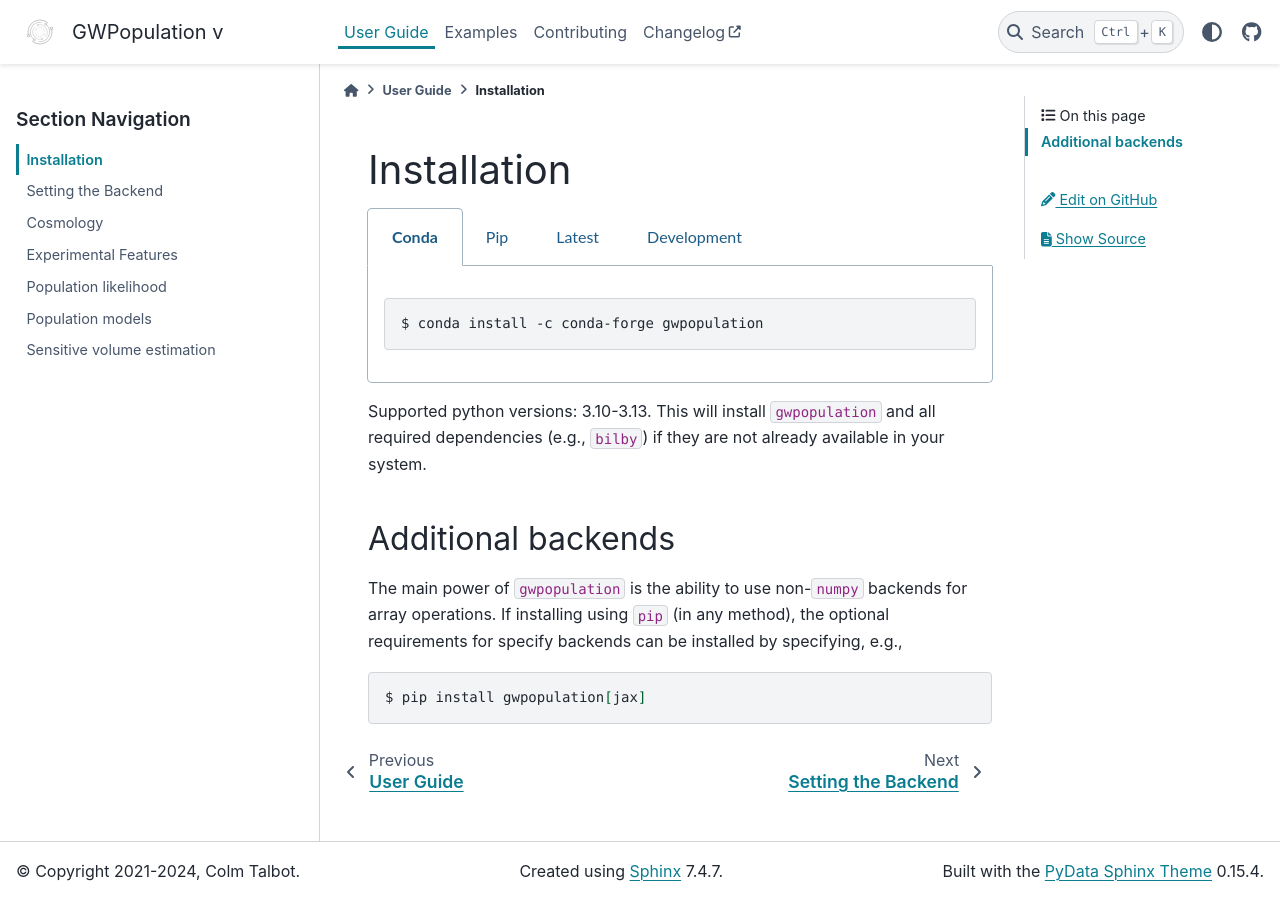
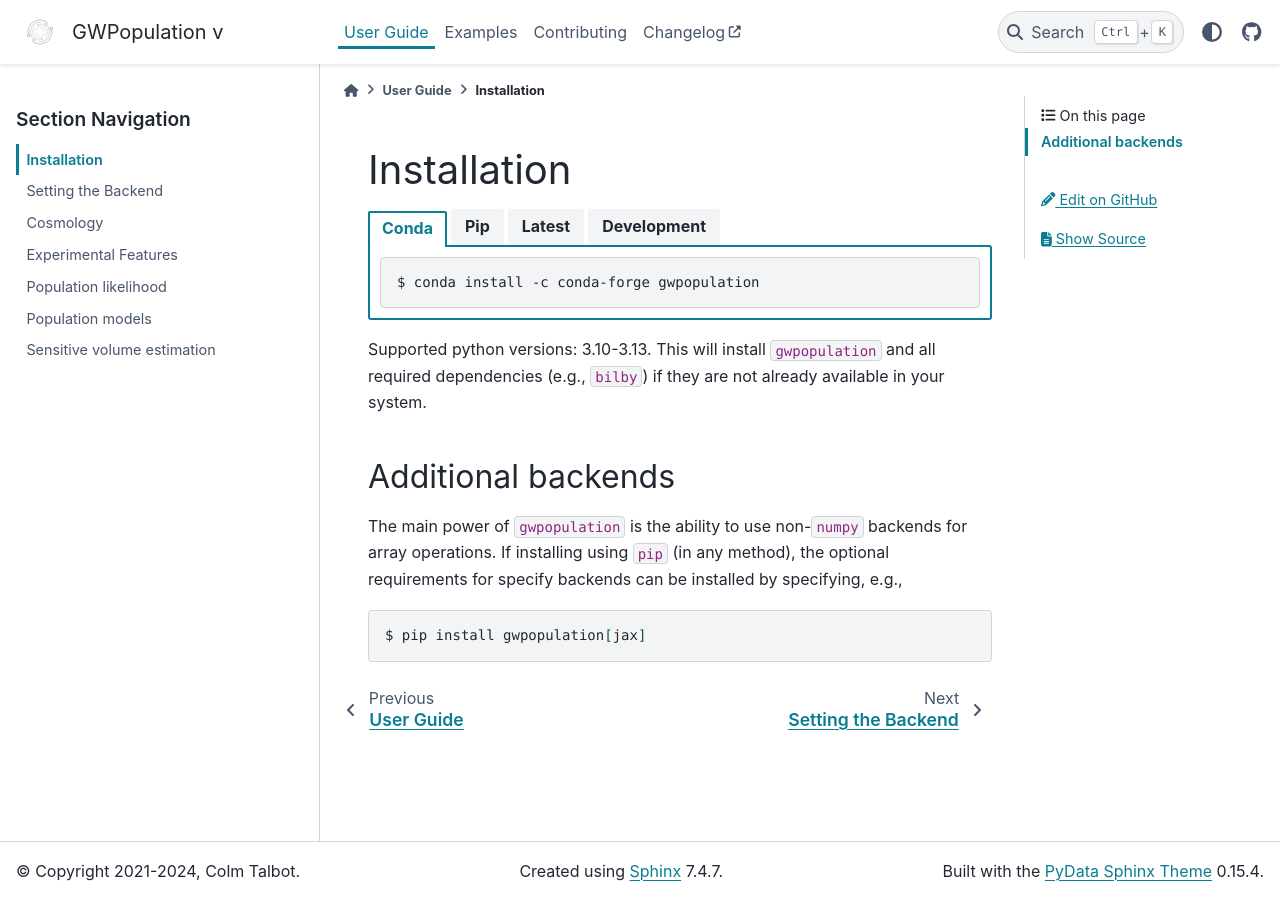
Before and after one commit to ColmTalbot/gwpopulation, a Sphinx documentation site: the page built from docs/guide/installation.rst, in a window 1280 px wide. Built offline with Sphinx 7.4.7 and the PyData theme 0.15.4, drawn with Linux system fonts in a browser that asks for light colours; pages that are not in the unit, such as notebooks, are missing from menus.

Commit message:
Replace sphinx-tabs with sphinx-design (#138)

```diff
--- a/docs/conf.py
+++ b/docs/conf.py
@@ -20,7 +20,6 @@ extensions = [
     "myst_parser",
     "sphinx_design",
     "sphinx_copybutton",
-    "sphinx_tabs.tabs",
 ]
 
 templates_path = ["_templates"]
--- a/docs/guide/installation.rst
+++ b/docs/guide/installation.rst
@@ -2,21 +2,21 @@
 Installation
 ============
 
-.. tabs::
+.. tab-set::
 
-   .. tab:: Conda
+   .. tab-item:: Conda
 
       .. code-block:: console
 
          $ conda install -c conda-forge gwpopulation
 
-   .. tab:: Pip
+   .. tab-item:: Pip
 
       .. code-block:: console
 
          $ pip install gwpopulation
 
-   .. tab:: Latest
+   .. tab-item:: Latest
 
       If you want to use the latest (unreleased) version of :code:`gwpopulation` you can
       install the current :code:`main` branch directly from :code:`GitHub`.
@@ -30,7 +30,7 @@ Installation
          While :code:`GWPopulation` has an extensive unit test suite, :code:`main` is
          more likely to contain bugs than released versions, especially when using GPUs.
 
-   .. tab:: Development
+   .. tab-item:: Development
 
       A development version of :code:`gwpopulation` can be installed from the
       source code in the usual way. Assuming a working python installation exists,
--- a/pages_requirements.txt
+++ b/pages_requirements.txt
@@ -12,4 +12,3 @@ sphinx_rtd_theme
 sphinx-autoapi
 sphinx-copybutton
 sphinx-design
-sphinx-tabs
```
